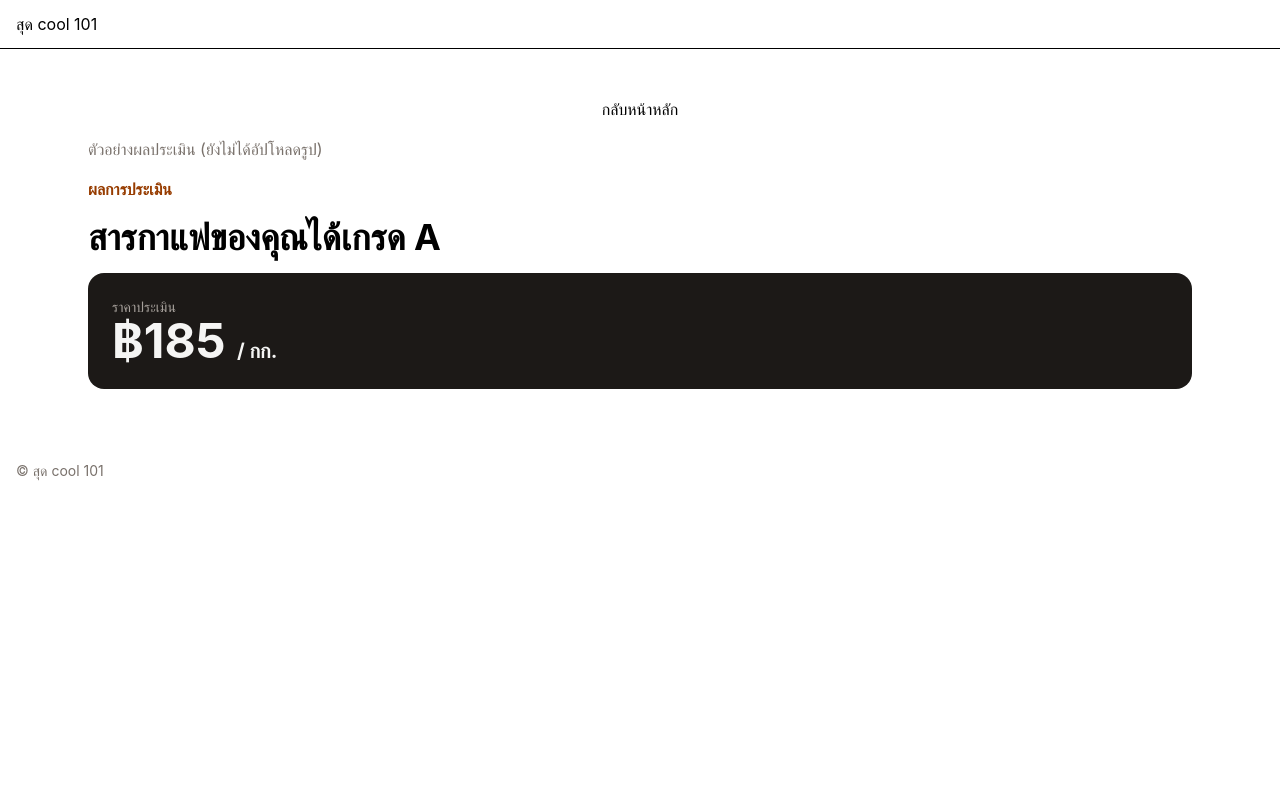
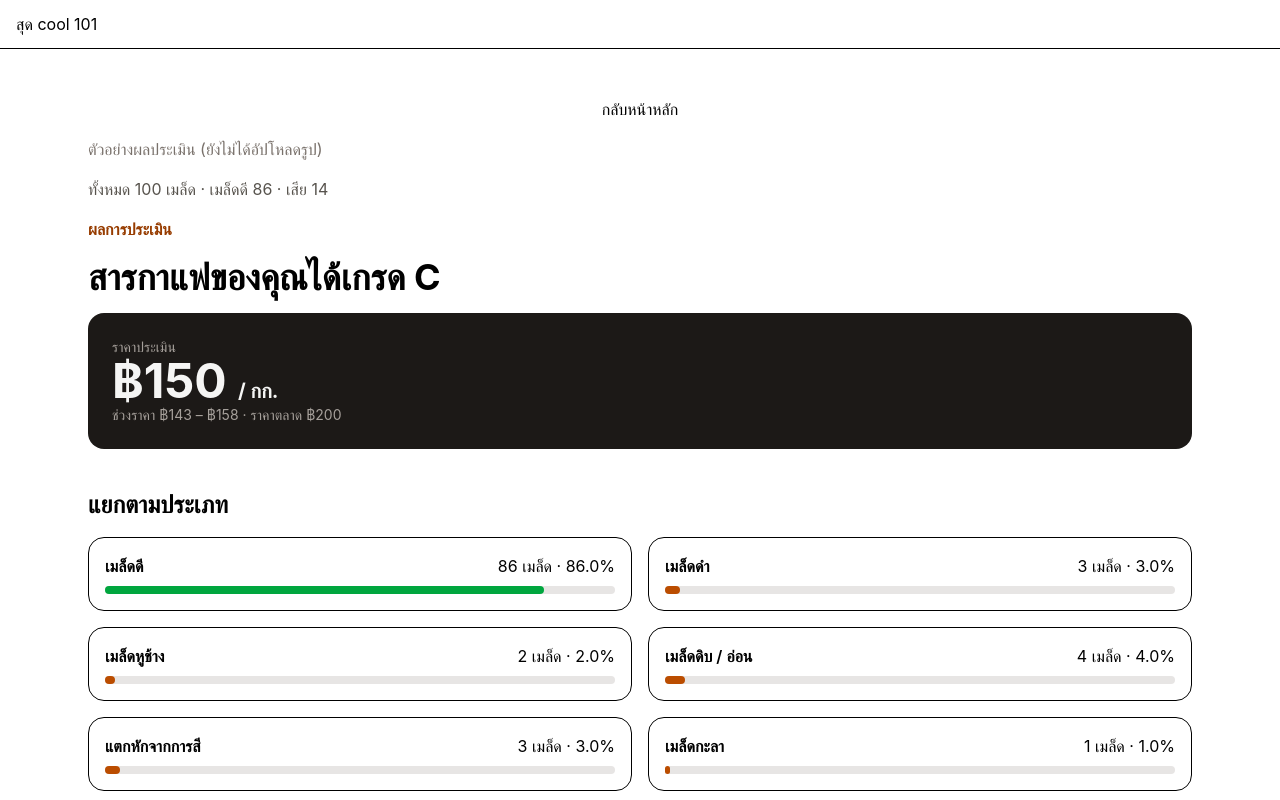
Before and after one commit to Napawan2005/ywc-coffee-2026, a React (Vite) app: page / in a window 1280 px wide. Both pictures are taken after a click on the button "ตัวอย่างผลประเมิน". Shown: the top 800 px of the page. Built offline with nearby package versions, Linux system fonts and the light colour scheme.

Commit message:
[frontend] feat: calculate grade, price and bars from result data

```diff
--- a/src/data.jsx
+++ b/src/data.jsx
@@ -7,3 +7,9 @@ export const beans = [
   { id: 6 , name: "เมล็ดกะลา", desc: "เมล็ดที่ยังมีกะลาหุ้มอยู่" , good: false},
   { id: 7 , name: "เศษกะลา / เปลือกเชอร์รี่" , desc: "สิ่งเจือปนที่ไม่ใช่เมล็ด" , good:false}
 ]
+
+
+export const sampleResult = {
+  counts: { 1: 86, 2: 3, 3: 2, 4: 4, 5: 3, 6: 1, 7: 1 },
+  marketPrice: 200,
+}
--- a/src/pages/ResultPage.jsx
+++ b/src/pages/ResultPage.jsx
@@ -1,8 +1,38 @@
 import { useEffect, useState } from "react";
+import { beans, sampleResult } from "../data";
 
 export default function ResultPage({ onNavigate, file }) {
   const [preview, setPreview] = useState(null);
   const sizeMB = file ? file.size / 1024 / 1024 : 0;
+
+  const counts = sampleResult.counts;
+  const total = Object.values(counts).reduce((sum, n) => sum + n, 0);
+
+  const good = counts[1];
+  const defect = total - good;
+
+  const defectPct = ((total - good) / total) * 100;
+  console.log({ total, good, defectPct });
+
+  let grade, factor;
+  if (defectPct <= 5) {
+    grade = "A";
+    factor = 1.0;
+  } else if (defectPct <= 10) {
+    grade = "B";
+    factor = 0.9;
+  } else if (defectPct <= 20) {
+    grade = "C";
+    factor = 0.75;
+  } else {
+    grade = "ตกเกรด";
+    factor = 0.6;
+  }
+
+  const price = Math.round(sampleResult.marketPrice * factor);
+
+  const priceMin = Math.round(price * 0.95);
+  const priceMax = Math.round(price * 1.05);
 
   useEffect(() => {
     if (!file) return;
@@ -21,19 +51,51 @@ export default function ResultPage({ onNavigate, file }) {
             {file.name} · {sizeMB.toFixed(1)} MB
           </p>
         </>
-      ) :(
-       <p className="text-stone-500">ตัวอย่างผลประเมิน (ยังไม่ได้อัปโหลดรูป)</p>
-      )
+      ) : (
+        <p className="text-stone-500">
+          ตัวอย่างผลประเมิน (ยังไม่ได้อัปโหลดรูป)
+        </p>
+      )}
+      <p className="text-stone-600">
+        ทั้งหมด {total} เมล็ด · เมล็ดดี {good} · เสีย {defect}
+      </p>
 
-      }
 
       <span className="text-amber-800 font-semibold">ผลการประเมิน</span>
-      <h1 className="text-4xl font-bold">สารกาแฟของคุณได้เกรด A</h1>
+      <h1 className="text-4xl font-bold">สารกาแฟของคุณได้เกรด {grade}</h1>
       <div className="bg-stone-900 text-stone-100 rounded-2xl p-6">
         <p className="text-sm text-stone-400">ราคาประเมิน</p>
         <p className="text-5xl font-bold">
-          ฿185 <small className="text-xl">/ กก.</small>
+          ฿{price} <small className="text-xl">/ กก.</small>
         </p>
+        <p className="text-sm text-stone-400">
+          ช่วงราคา ฿{priceMin} – ฿{priceMax} · ราคาตลาด ฿
+          {sampleResult.marketPrice}
+        </p>
+      </div>
+
+      <h2 className="text-2xl font-semibold mt-6">แยกตามประเภท</h2>
+      <div className="grid md:grid-cols-2 gap-4">
+        {beans.map((b) => {
+          const n = counts[b.id];
+          const pct = (n / total) * 100;
+          return (
+            <div key={b.id} className="border rounded-2xl p-4">
+              <div className="flex justify-between">
+                <span className="font-semibold">{b.name}</span>
+                <span>
+                  {n} เมล็ด · {pct.toFixed(1)}%
+                </span>
+              </div>
+              <div className="h-2 bg-stone-200 rounded-full mt-2">
+                <div
+                  className={`h-2 rounded-full ${b.good ? "bg-green-600" : "bg-amber-700"}`}
+                  style={{ width: pct + "%" }}
+                />
+              </div>
+            </div>
+          );
+        })}
       </div>
     </main>
   );
```
